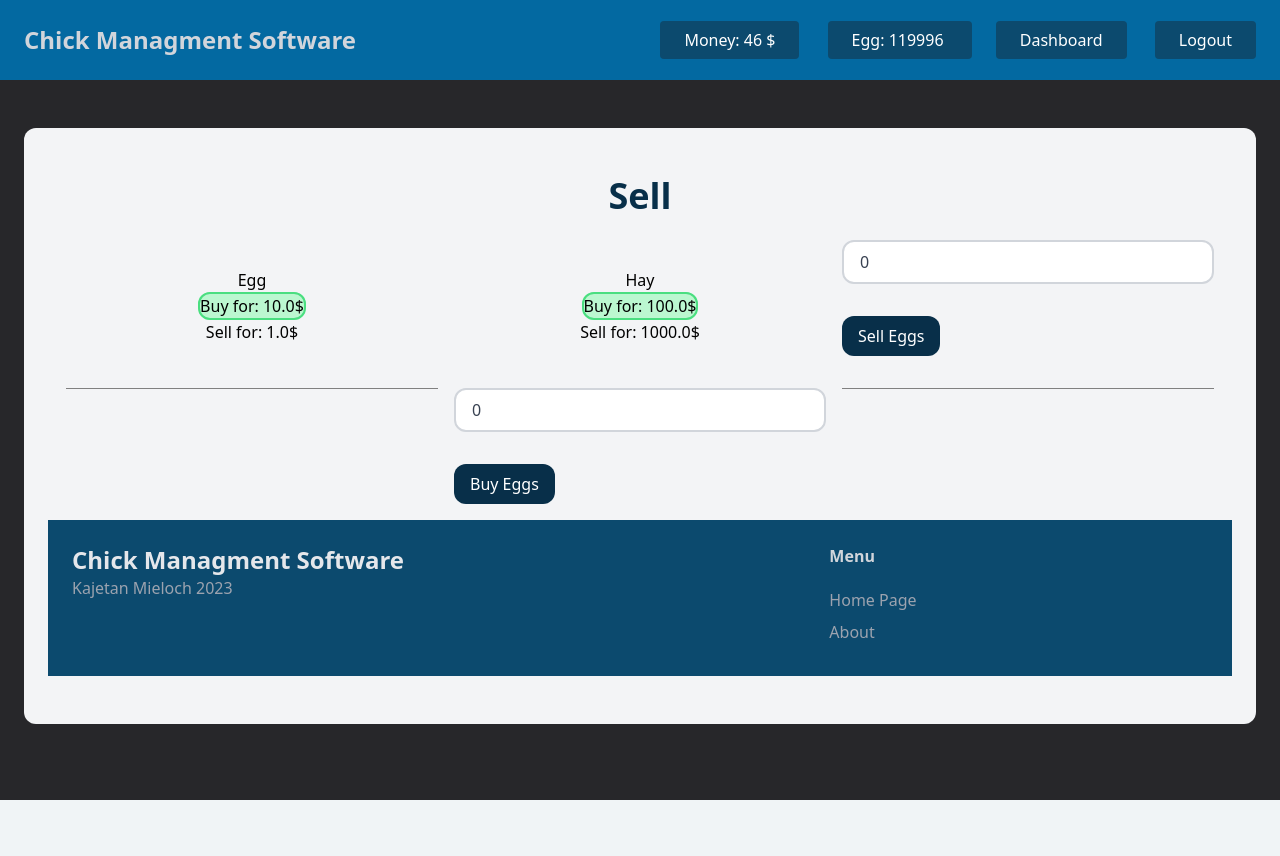
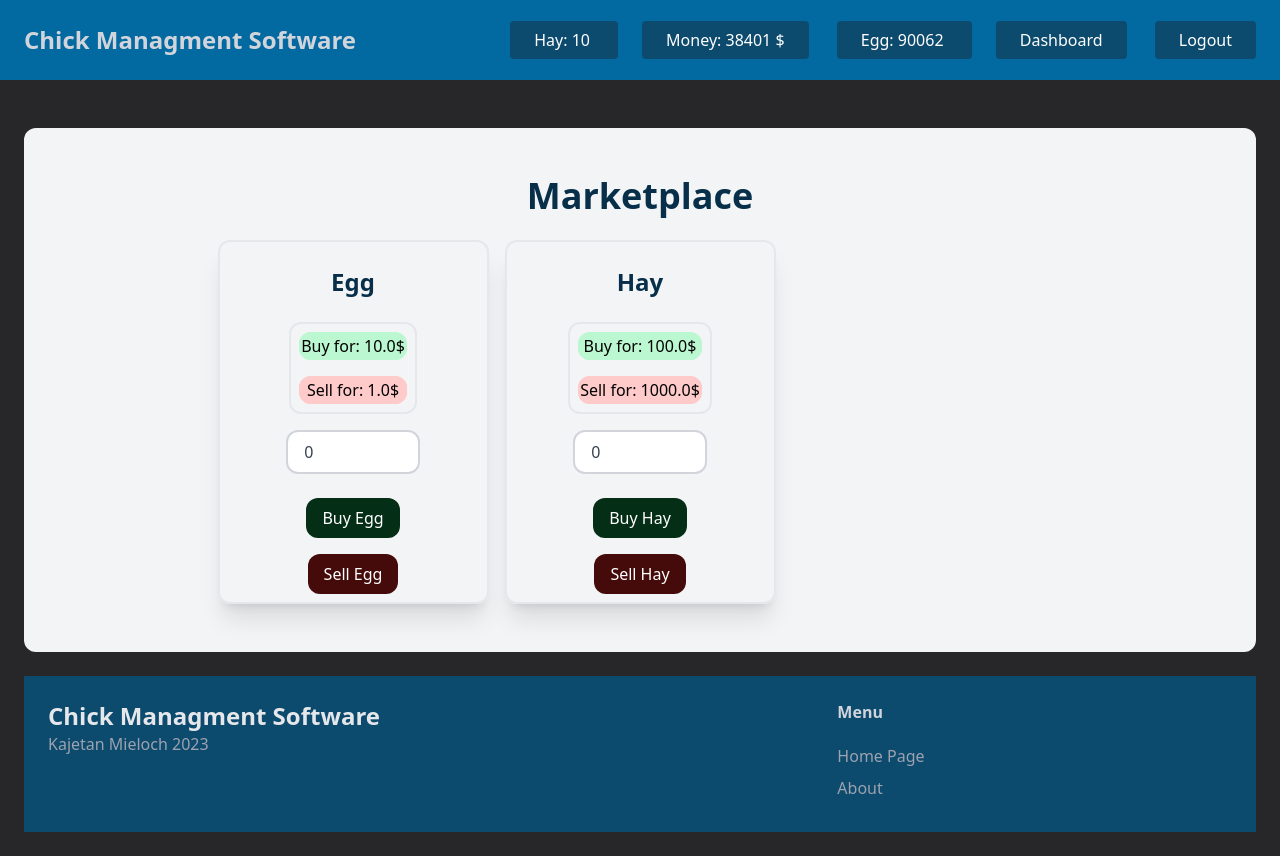
Before and after one commit to KajetanMieloch/Django-Chick-Sim, a Django app: page /market/ in a window 1280 px wide. Before the commit the page ends 800 px from the top, so only its background shows below. Run offline with Django 4.2, Linux system fonts and the light colour scheme; a user stored in the database is signed in; data comes from the database, SQL or seed files in the repository; some libraries are stand-ins or nearby versions.

Commit message:
Added hay

```diff
--- a/core/templates/core/base.html
+++ b/core/templates/core/base.html
@@ -23,6 +23,7 @@
         </div>
         <div class="space-x-6">
             {% if user.is_authenticated %}
+                <a class="px-6 py-2 bg-sky-900 text-white rounded hover:bg-sky-800">Hay: <span id="hay-value"></span> </a>
                 <a class="px-6 py-2 bg-sky-900 text-white rounded hover:bg-sky-800">Money: <span id="money-value"></span> $</a>
                 <a class="px-6 py-2 bg-sky-900 text-white rounded hover:bg-sky-800">Egg: <span id="egg-value"></span> </a>
                 <a href="{% url 'dashboard:index' %}" class="px-6 py-2 bg-sky-900 text-white rounded hover:bg-sky-800">Dashboard</a>
@@ -54,6 +55,7 @@
     // Initialize variables to store the previous data
     let previousEggValue = null;
     let previousMoneyValue = null;
+    let previousHayValue = null;
 
     function updateLiveData() {
         // Make an AJAX request to fetch live data
@@ -69,6 +71,10 @@
                     document.getElementById('money-value').textContent = data.money;
                     previousMoneyValue = data.money;
                 }
+                if (data.hay !== previousHayValue) {
+                    document.getElementById('hay-value').textContent = data.hay;
+                    previousHayValue = data.hay;
+                }
             })
     }
 
--- a/core/views.py
+++ b/core/views.py
@@ -41,8 +41,9 @@
     user_profile = UserProfile.objects.get(user=request.user)
 
     return JsonResponse({
-        'egg': user_profile.egg,
+        'egg': user_profile.Egg,
         'money': user_profile.money,
+        'hay': user_profile.Hay,
     })
 
 def soon(request):
--- a/market/models.py
+++ b/market/models.py
@@ -7,6 +7,7 @@
     description = models.TextField()
     costbuy = models.FloatField(default=0)
     costsell = models.FloatField(default=0)
+    offset = models.FloatField(default=0.1)
 
     def __str__(self):
         return self.name
--- a/market/templates/market/index.html
+++ b/market/templates/market/index.html
@@ -16,35 +16,32 @@
 {% endif %}
 {% endfor %}
 <div class="mt-6 mb-6 px-6 py-12 bg-gray-100 rounded-xl">
-    <h1 class="mb-6 text-4xl font-bold text-center text-sky-950">Sell</h1>
+    <h1 class="mb-6 text-4xl font-bold text-center text-sky-950">Marketplace</h1>
     <div class="flex flex-col items-center justify-center">
         <div class="grid grid-cols-3 gap-4">
             {% for item in shoping_items %}
-            <div class="flex flex-col items-center justify-center">
-                <p class="text-center">{{ item.name }}</p>
-                <div class="bg-green-200 rounded-xl">
-                    <p class="text-center border-2 border-green-400 rounded-xl"> Buy for: {{ item.costbuy }}$</p>
+            <div class="flex flex-col items-center justify-center border-2 rounded-xl shadow-xl">
+                <p class="text-center text-2xl font-bold text-sky-950 mt-6">{{ item.name }}</p>
+                <div class="border-2 mt-6 rounded-xl">
+                    <div class="bg-green-200 rounded-xl mt-2 mb-4 ml-2 mr-2">
+                        <p class="text-center border-2 border-green-200 rounded-xl"> Buy for: {{ item.costbuy }}$</p>
+                    </div>
+                    <div class="bg-red-200 rounded-xl mb-2 ml-2 mr-2">
+                        <p class="text-center border-2 border-red-200 rounded-xl"> Sell for: {{ item.costsell}}$</p>
+                    </div>
                 </div>
-                <p class="text-center"> Sell for: {{ item.costsell}}$</p>
+                <form method="post" action="{% url 'market:buy_sell_eggs' %}">
+                    {% csrf_token %}
+                    <div class="flex flex-col items-center justify-center">
+                        <input type="number" name="eggs" action="{% url 'market:buy_sell_eggs' %}" value="0" class="px-4 py-2 mt-4 mb-4 text-gray-700 bg-white border-2 border-gray-300 rounded-xl focus:outline-none focus:border-sky-950 w-1/2" placeholder="Eggs">
+                        <input type="hidden" name="item_name" value="{{ item.name }}">
+                        <button type="submit" name="action" class="px-4 mt-2 mb-2 py-2 text-white bg-green-950 rounded-xl hover:bg-green-800" value="buy">Buy {{ item.name }}</button>
+                        <button type="submit" name="action" class="px-4 mb-2 mt-2 py-2 text-white bg-red-950 rounded-xl hover:bg-red-800" value="sell">Sell {{ item.name }}</button>
+                    </div>
+                </form>
             </div>
+
             {% endfor %}
-
-
-    <form method="post" action="{% url 'market:buy_sell_eggs' %}">
-        {% csrf_token %}
-        <input type="number" name="eggs" action="{% url 'market:buy_sell_eggs' %}" value="0" class="w-full px-4 py-2 mb-4 text-gray-700 bg-white border-2 border-gray-300 rounded-xl focus:outline-none focus:border-sky-950">
-        <input type="hidden" name="action" value="sell">
-        <button type="submit" class="px-4 mt-4 mb-4 py-2 text-white bg-sky-950 rounded-xl hover:bg-sky-800">Sell Eggs</button>
-    </form>
-
-    <hr class="mb-2" style="border-top: 1px solid gray;">
-
-    <form method="post" action="{% url 'market:buy_sell_eggs' %}">
-        {% csrf_token %}
-        <input type="number" name="eggs" action="{% url 'market:buy_sell_eggs' %}" value="0" class="w-full px-4 py-2 mb-4 text-gray-700 bg-white border-2 border-gray-300 rounded-xl focus:outline-none focus:border-sky-950">
-        <input type="hidden" name="action" value="buy">
-        <button type="submit" class="px-4 mb-4 mt-4 py-2 text-white bg-sky-950 rounded-xl hover:bg-sky-800">Buy Eggs</button>
-    </form>
-    <hr class="mb-2" style="border-top: 1px solid gray;">
+</div>
 </div>
 {% endblock %}
--- a/market/views.py
+++ b/market/views.py
@@ -17,31 +17,36 @@
 @login_required
 def buy_sell_eggs(request):
     if request.method == 'POST':
+        user_profile = UserProfile.objects.get(user=request.user)
+        item_name = request.POST.get('item_name')
         action = request.POST.get('action')
-        print(buy_sell_eggs)
+
+        item = getattr(user_profile, item_name)
+
         if action == 'buy':
-            user_profile = UserProfile.objects.get(user=request.user)
+
             money = user_profile.money
-            egg = user_profile.egg
             ammount = int(request.POST.get('eggs'))
+            cost_buy = Shopping_item.objects.get(name=item_name).costbuy
+
             if money >= ammount:
-                user_profile.money -= ammount
-                user_profile.egg += ammount
+                setattr(user_profile, item_name, item + ammount)
+                user_profile.money -= ammount * cost_buy
                 user_profile.save()
-                messages.success(request, f'{ammount} eggs bought successfully')
+                messages.success(request, f'{ammount} {item_name} bought successfully')
             else:
-                messages.error(request, f'Not enough money to buy {ammount} eggs')
+                messages.error(request, f'Not enough money to buy {ammount} {item_name}')
         elif action == 'sell':
-            user_profile = UserProfile.objects.get(user=request.user)
-            egg = user_profile.egg
             ammount = int(request.POST.get('eggs'))
-            if egg >= ammount:
-                user_profile.egg -= ammount
-                user_profile.money += ammount
+            cost_sell = Shopping_item.objects.get(name=item_name).costsell
+
+            if item >= ammount:
+                setattr(user_profile, item_name, item - ammount)
+                user_profile.money += ammount * cost_sell
                 user_profile.save()
-                messages.success(request, f'{ammount} eggs sold successfully')
+                messages.success(request, f'{ammount} {item_name} sold successfully')
             else:
-                messages.error(request, f'Not enough eggs to sell {ammount}')
+                messages.error(request, f'Not enough {item_name} to sell {ammount}')
         else:
             print(request.POST)
     return redirect('market:index')
--- a/user/models.py
+++ b/user/models.py
@@ -7,7 +7,8 @@
     buildings = models.ManyToManyField(Building, related_name='user_profiles')
     buildings_level = models.ManyToManyField(Building, through='BuildingLevel', related_name='user_profile_levels_new')
     money = models.IntegerField(default=0)
-    egg = models.IntegerField(default=0)
+    Egg = models.IntegerField(default=0)
+    Hay = models.IntegerField(default=0)
     egg_per_second = models.IntegerField(default=0)
     money_per_second = models.IntegerField(default=0)
 
```
Also changed, not shown: db.sqlite3, market/migrations/0005_shopping_item_offset.py (added), user/migrations/0012_buildinglevel_hay_in_storage.py (added), user/migrations/0013_remove_buildinglevel_hay_in_storage_userprofile_hay.py (added), user/migrations/0014_rename_egg_userprofile_egg_and_more.py (added).
